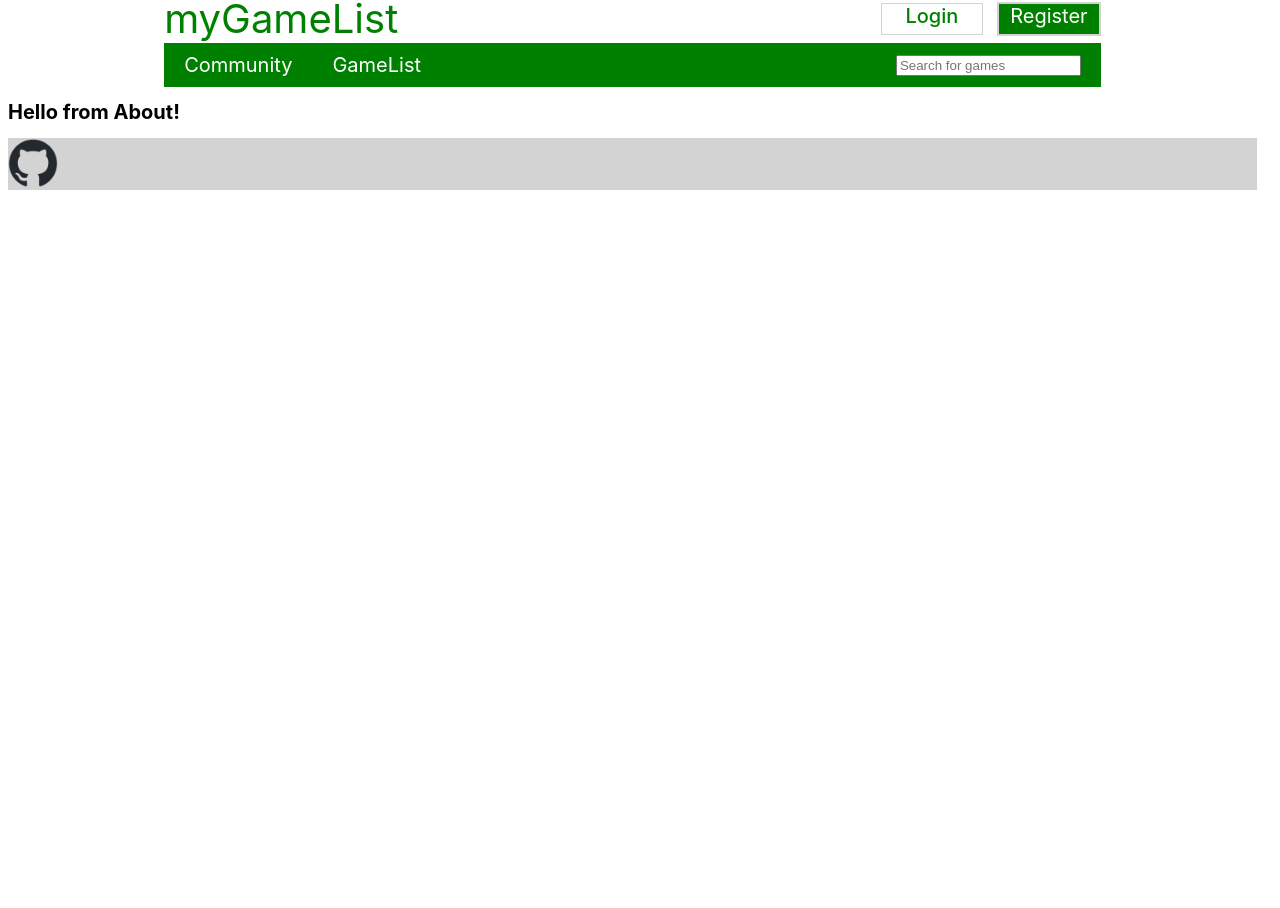
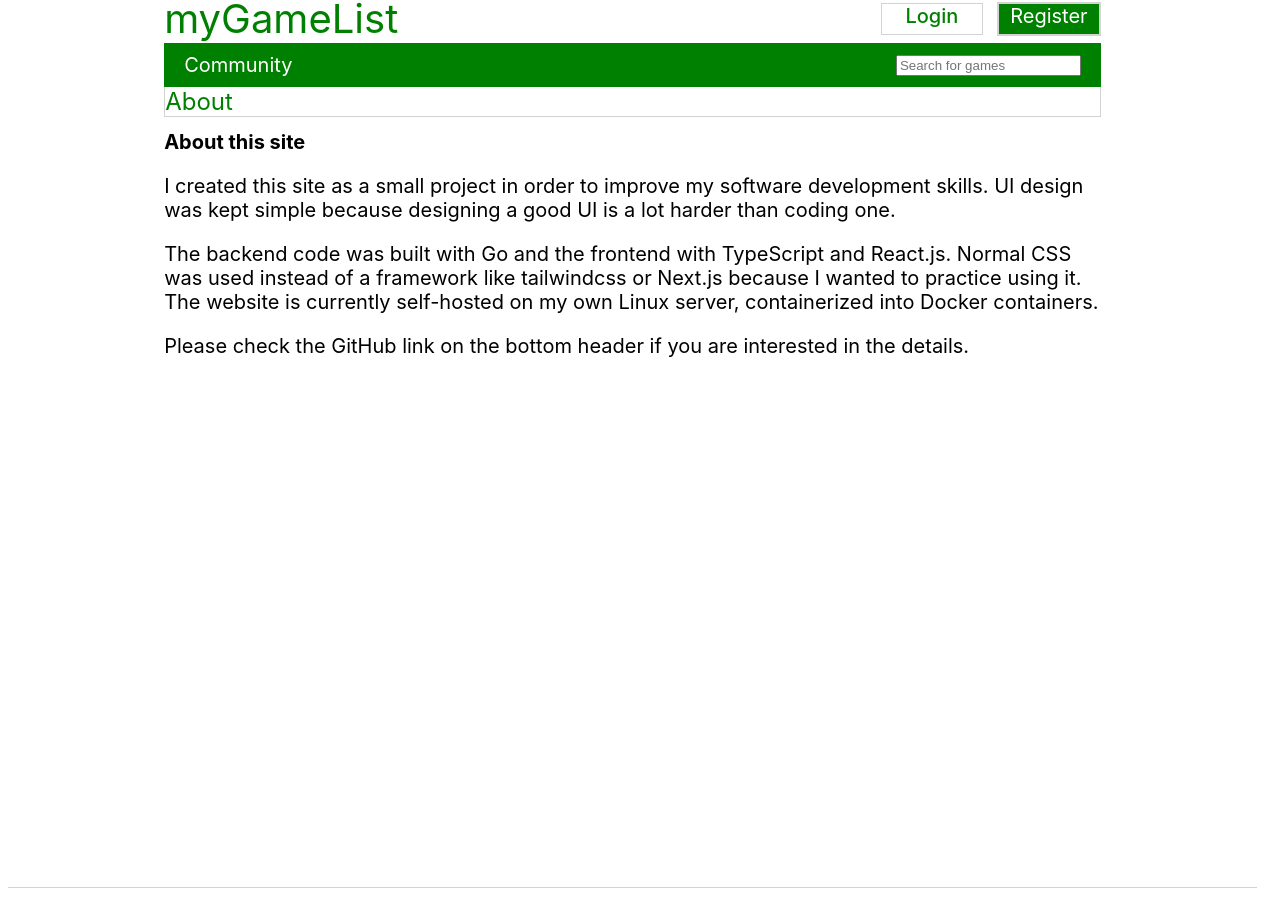
Before and after one commit to emarkula24/myGameList, a React (Vite) app in the folder client/: page /about in a window 1280 px wide. Shown: the part 14-922 px from the top of the page. Before the commit the page ends 800 px from the top, so only its background shows below. Built offline with nearby package versions, Linux system fonts and the light colour scheme.

Commit message:
improved css appwide

```diff
--- a/client/src/components/Footer.module.css
+++ b/client/src/components/Footer.module.css
@@ -1,17 +1,36 @@
 .footerContainer {
     display: flex;
-    flex-direction: row;
-    justify-content: flex-start;
-    align-items: flex-start;
-    width: 100%;
-    background-color: lightgray;
+    flex-direction: column;
+    justify-content: space-evenly;
+    align-items: center;
+    width: 75%;
+    margin: 20px;
 
 
 }
+.linkContainer {
+    display: flex;
+    flex-direction: row;
+    justify-content: center;
+    align-items: center;
+    vertical-align: middle;
+    width: 40%;
+}
+.link {
+    padding-left: 20px;
+    font-size: 2em;
+    text-decoration: none;
+    color: green;
 
+}
 .image {
     max-width: 50px;
     max-height: 50px;
     width: auto;
     height: auto;
+    opacity: 0.4;
 }
+.image:hover {
+    opacity: 1;
+    cursor: pointer;
+}
--- a/client/src/components/Footer.tsx
+++ b/client/src/components/Footer.tsx
@@ -1,13 +1,24 @@
+import { Link } from "@tanstack/react-router"
 import githubLogo from "../assets/github-mark.png"
 import styles from "./Footer.module.css"
 export default function Footer() {
     return (
-        <div className="routeContainer">
+        <>
             <div className={styles.footerContainer}>
-                <footer >
+                <div className={styles.linkContainer}>
+                    <a
+                    href="https://github.com/emarkula24"
+                    target="_blank"
+                    rel="noopener noreferrer"
+                    >
                     <img src={githubLogo} className={styles.image} />
+                    </a>
+                    <Link to="/about" className={styles.link}>About</Link>
+                </div>
+                <footer style={{fontSize: "1.2em"}}>
+                    @{new Date().getFullYear()} rankkaribull@gmail.com
                 </footer>
             </div>
-        </div>
+        </>
     )
 }
--- a/client/src/components/GameRow.module.css
+++ b/client/src/components/GameRow.module.css
@@ -41,11 +41,16 @@
     -moz-user-select: none;
     width: 40%;
 }
+.editBtn:hover {
+    color: green;
+}
 .deleteBtn {
     cursor: pointer;
     user-select: none;
     -moz-user-select: none;
     font-size: 2em;
     width: 40%;
-
 }
+.deleteBtn:hover {
+    color: green;
+}
--- a/client/src/components/GameUpdateDropDown.module.css
+++ b/client/src/components/GameUpdateDropDown.module.css
@@ -2,9 +2,6 @@
 .dropdownContainer {
   position: relative;
   display: flex;
-
-
-
 }
 
 .dropbtn {
@@ -48,7 +45,7 @@
 
 .dropdownContent p {
   color: black;
-  padding: 6px 8px;
+  font-size: 20px;
   text-decoration: none;
   display: block;
   user-select: none;
@@ -62,7 +59,6 @@
   cursor: pointer;
 }
 
-/* Show the dropdown menu (use JS to add this class to the .dropdown-content container when the user clicks on the dropdown button) */
 .show {
   display: block;
 }
--- a/client/src/components/Header.tsx
+++ b/client/src/components/Header.tsx
@@ -8,28 +8,25 @@ import { Link, } from "@tanstack/react-router"
 // Header component, consists of HeaderElements, searchbar, and logout button
 export default function Header() {
         const { user, isAuthenticated } = useAuth()
-        let userParam: string | undefined
+        let userParam: string = user?.username ?? ""
+        const links: [string, string, string][] = [[
+                "/community", "Community", ""
+        ]]
         if (isAuthenticated) {
-                userParam = user?.username
-        } else {
-                userParam = ""
+                links.push([`/gamelist/$username`, "GameList", userParam])
         }
+
         return (
                 <div className={styles.headerContainer}>
                         <div>
 
-                        {(
-                                [
-                                        ["/community", "Community", ""],
-                                        [`/gamelist/$username`, "GameList", userParam],
-
-                                ] as const
-                        ).map(([to, label, params]) => {
+                                {
+                                        links.map(([to, label, params]) => {
                                                 return (
                                                         <Link
                                                                 key={to}
                                                                 to={to}
-                                                params={{username: params}}
+                                                                params={{ username: params }}
                                                                 activeProps={{ className: styles.active }}
                                                                 className={styles.linkButton}
                                                         >
--- a/client/src/components/LogoutButton.module.css
+++ b/client/src/components/LogoutButton.module.css
@@ -1,7 +1,12 @@
 .btn {
     color: green;
     cursor: pointer;
+    text-align: center;
+    vertical-align: middle;
+    width: 100px;
+    height: 1.5em;
 }
+
 .btn:hover {
     text-decoration: underline;
 }
--- a/client/src/components/MainHeader.module.css
+++ b/client/src/components/MainHeader.module.css
@@ -41,6 +41,8 @@
   text-decoration: none;
   width: 100px;
   height: 1.5em;
+  vertical-align: middle;
+  text-align: center;
 }
 
 .usermenuProfile:hover {
--- a/client/src/main.css
+++ b/client/src/main.css
@@ -5,10 +5,11 @@ body {
 }
 html {
     scrollbar-gutter: stable;
+
 }
 .routeContainer {
     display: flex;
-    justify-content: center;
     flex-direction: column;
     align-items: center;
+    min-height: 100vh;
 }
--- a/client/src/routes/__root.tsx
+++ b/client/src/routes/__root.tsx
@@ -25,7 +25,7 @@ export const Route = createRootRouteWithContext<MyRouterContext>()({
   notFoundComponent: () => {
     return (
       <div className='routeContainer' style={{ fontSize: "2em" }}>
-        <p >404 address not found</p>
+        <p style={{fontSize: "2em"}}>404 address not found</p>
         <Link to="/">Top Page</Link>
       </div>
     )
@@ -35,17 +35,22 @@ function RootComponent() {
   const [searchResults, setSearchResults] = useState<Games[]>([])
   const searchContextValue = useMemo(() => ({ searchResults, setSearchResults }), [searchResults])
   return (
-    <div >
+    <div>
       <SearchContext value={searchContextValue}>
 
-        <div style={{ display: "flex", flexDirection: "column", alignItems: "center", justifyContent: "center" }}>
+        <div style={{ display: "flex", flexDirection: "column", alignItems: "center" }}>
           < MainHeader />
           < Header />
-
+        </div>
+        <Outlet />
+        <div style={{ borderTop: "1px solid lightgrey", width: "100%" }}></div>
+        <div style={{ display: 'flex', alignItems: "center", justifyContent: "center" }}>
+          <Footer />
         </div>
 
-        <Outlet />
-        <Footer />
+
+
+
         <TanStackRouterDevtools position="bottom-left" />
         <ReactQueryDevtools position="right" />
       </SearchContext>
--- a/client/src/routes/about.tsx
+++ b/client/src/routes/about.tsx
@@ -1,13 +1,31 @@
 import { createFileRoute } from '@tanstack/react-router'
+import CommonDivider from '../components/CommonDivider'
 
 export const Route = createFileRoute('/about')({
-        component: About,
+  component: About,
 })
 
 function About() {
   return (
-    <div>
-      <h1>Hello from About!</h1>
+    <div className='routeContainer'>
+      <CommonDivider routeName='About' />
+      <div style={{ width: "75%" }}>
+
+        <h1>About this site</h1>
+        <p style={{marginBottom: "1em"}}>
+          I created this site as a small project in order to improve my software development skills.
+          UI design was kept simple because designing a good UI is a lot harder than coding one.
+        </p>
+        <p>
+          The backend code was built with Go and the frontend with TypeScript and React.js.
+          Normal CSS was used instead of a framework like tailwindcss or Next.js because I wanted to practice using it.<br />
+          The website is currently self-hosted on my own Linux server, containerized into Docker containers.
+        </p>
+        <p>
+          Please check the GitHub link on the bottom header if you are interested in the details.
+        </p>
+
+      </div>
     </div>
   );
 }
--- a/client/src/routes/index.tsx
+++ b/client/src/routes/index.tsx
@@ -14,7 +14,7 @@ function IndexComponent() {
         <div className="routeContainer">
             <CommonDivider routeName='Welcome to MyGameList!' />
             {isAuthenticated && user && (
-                <Link to="/gamelist/$username" params={{ username: user.username }} style={{ fontSize: "2.4em" }}>
+                <Link to="/gamelist/$username" params={{ username: user.username }} style={{ fontSize: "2.4em", color: "green", textDecoration: "none" }}>
                     View your gamelist!
                 </Link>
             )}
```
Lines whose indentation alone changed are shown as unchanged.
